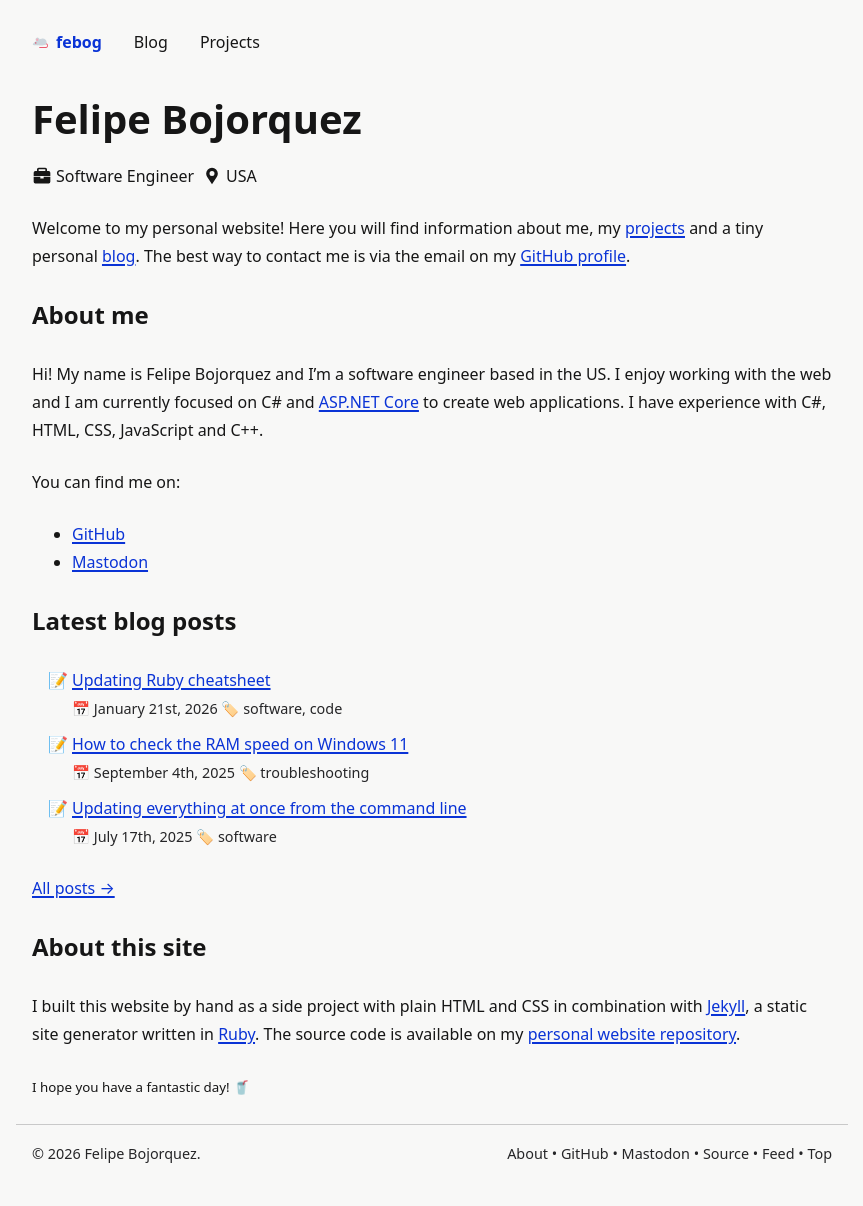
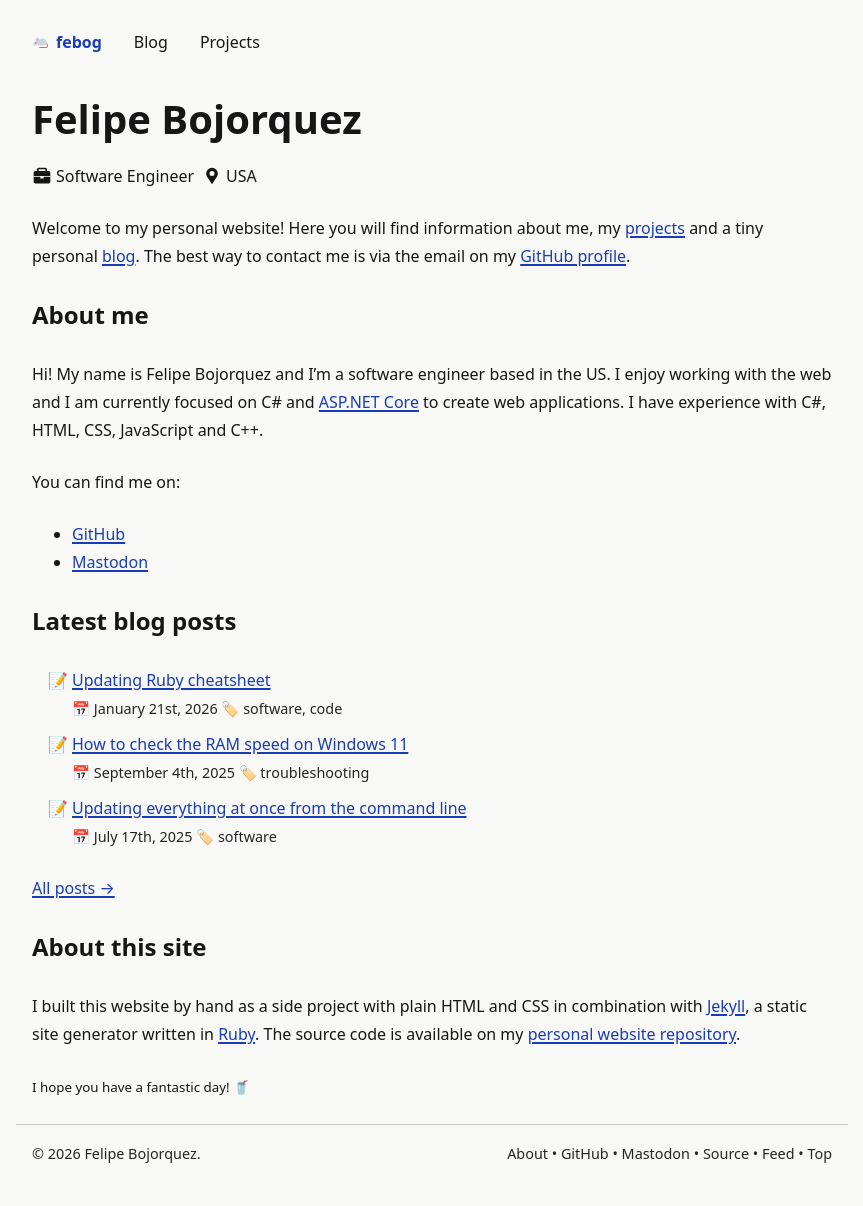
Before and after one commit to febog/website, a Jekyll site: the page built from src/index.md, in a window 1280 px wide. Shown: the whole page, without its empty margins (208-1071 px from the left). Built offline with Jekyll 4.4.1, drawn with Linux system fonts in a browser that asks for light colours.

Commit message:
Update primary color

```diff
--- a/src/_layouts/base.html
+++ b/src/_layouts/base.html
@@ -23,7 +23,7 @@
       --body-secondary-color: light-dark(#252527, #aaaaaa);
       --background-color: light-dark(#f8f8f7, #111110);
       --background-secondary-color: light-dark(#eeeeee, #1f1f1f);
-      --primary-color: light-dark(#0a33d6, #6b9efc);
+      --primary-color: light-dark(oklch(42.4% 0.199 265.638), #60A5FA);
       --secondary-color: light-dark(#7119ff, #aa90f3);
       --code-color: #ccc;
       --code-background-color: #1f1f1f;
```
